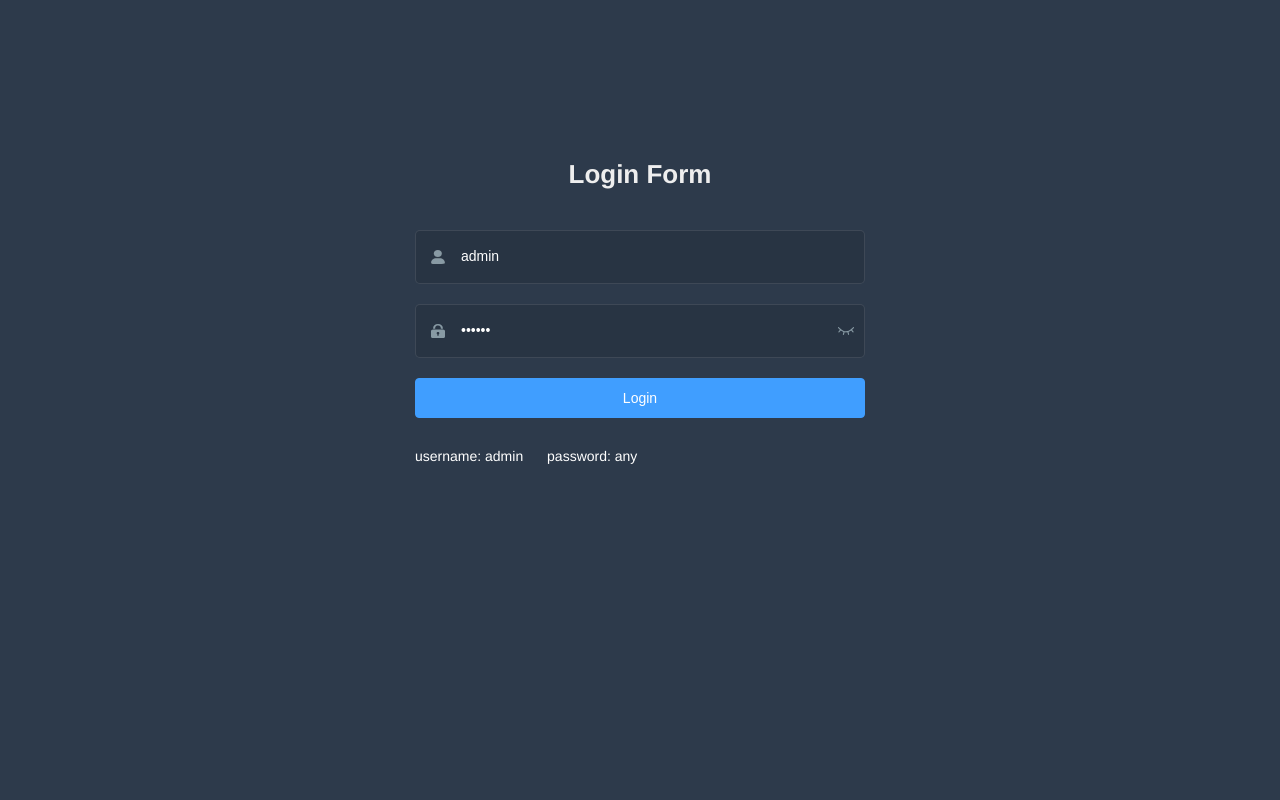
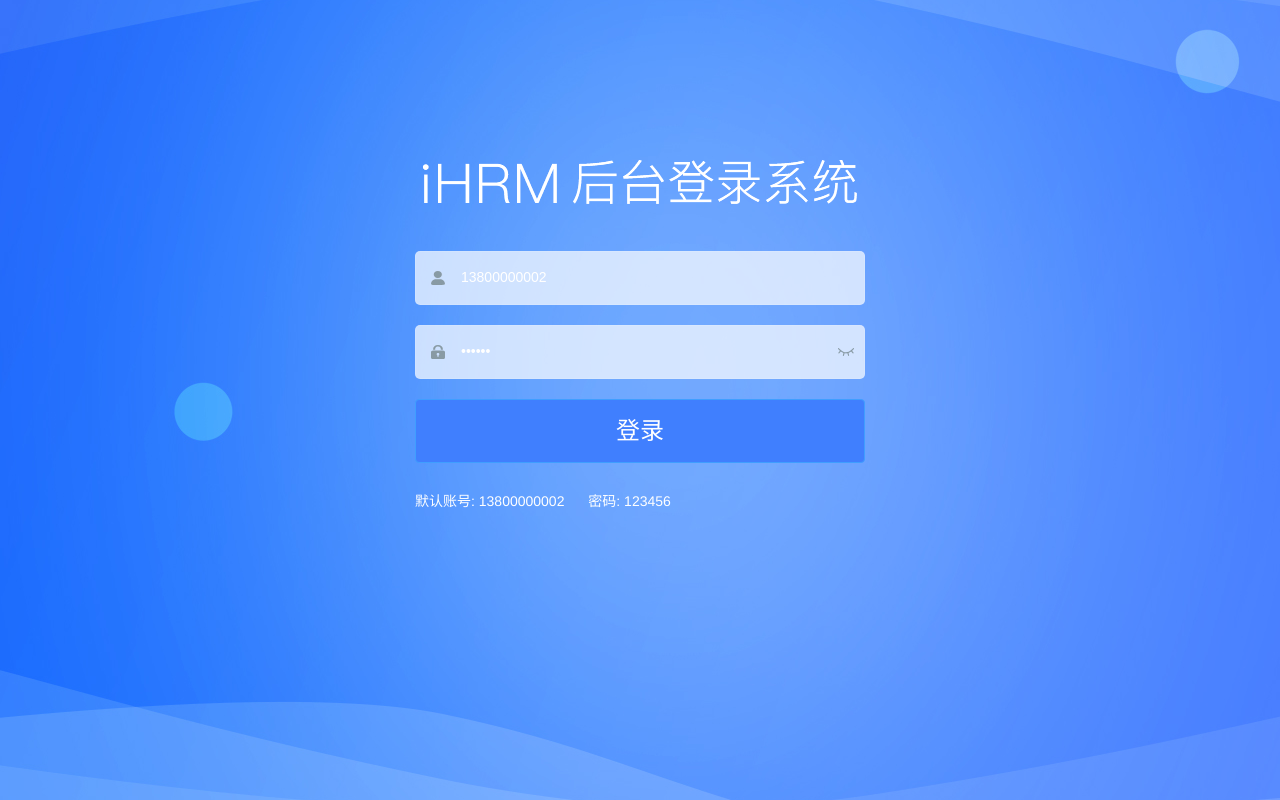
Before and after one commit to moxiaoyu12138/hrscss, a Vue app: page /#/login in a window 1280 px wide. Built offline with nearby package versions, Linux system fonts and the light colour scheme.

Commit message:
手机号和密码校验

```diff
--- a/src/settings.js
+++ b/src/settings.js
@@ -1,6 +1,6 @@
 module.exports = {
 
-  title: 'Vue Admin Template',
+  title: '人力资源',
 
   /**
    * @type {boolean} true | false
--- a/src/utils/validate.js
+++ b/src/utils/validate.js
@@ -18,3 +18,11 @@
   const valid_map = ['admin', 'editor']
   return valid_map.indexOf(str.trim()) >= 0
 }
+
+/**
+ * 校验手机号
+ * **/
+
+export function validMobile(str) {
+  return /^1[3-9]\d{9}$/.test(str)
+}
--- a/src/views/login/index.vue
+++ b/src/views/login/index.vue
@@ -3,17 +3,19 @@
     <el-form ref="loginForm" :model="loginForm" :rules="loginRules" class="login-form" auto-complete="on" label-position="left">
 
       <div class="title-container">
-        <h3 class="title">Login Form</h3>
+        <h3 class="title">
+          <img src="@/assets/common/login-logo.png" alt="">
+        </h3>
       </div>
 
-      <el-form-item prop="username">
+      <el-form-item prop="mobile">
         <span class="svg-container">
           <svg-icon icon-class="user" />
         </span>
         <el-input
           ref="username"
-          v-model="loginForm.username"
-          placeholder="Username"
+          v-model="loginForm.mobile"
+          placeholder="请输入手机号"
           name="username"
           type="text"
           tabindex="1"
@@ -30,7 +32,7 @@
           ref="password"
           v-model="loginForm.password"
           :type="passwordType"
-          placeholder="Password"
+          placeholder="请输入密码"
           name="password"
           tabindex="2"
           auto-complete="on"
@@ -41,11 +43,11 @@
         </span>
       </el-form-item>
 
-      <el-button :loading="loading" type="primary" style="width:100%;margin-bottom:30px;" @click.native.prevent="handleLogin">Login</el-button>
+      <el-button class="loginBtn" :loading="loading" type="primary" style="width:100%;margin-bottom:30px;" @click.native.prevent="handleLogin">登录</el-button>
 
       <div class="tips">
-        <span style="margin-right:20px;">username: admin</span>
-        <span> password: any</span>
+        <span style="margin-right:20px;">默认账号: 13800000002</span>
+        <span> 密码: 123456</span>
       </div>
 
     </el-form>
@@ -53,33 +55,28 @@
 </template>
 
 <script>
-import { validUsername } from '@/utils/validate'
+import { validMobile } from '@/utils/validate'
 
 export default {
   name: 'Login',
   data() {
-    const validateUsername = (rule, value, callback) => {
-      if (!validUsername(value)) {
-        callback(new Error('Please enter the correct user name'))
-      } else {
-        callback()
-      }
-    }
-    const validatePassword = (rule, value, callback) => {
-      if (value.length < 6) {
-        callback(new Error('The password can not be less than 6 digits'))
+    const validateMobile = (rule, value, callback) => {
+      if (!validMobile(value)) {
+        callback(new Error('手机号格式不正确'))
       } else {
         callback()
       }
     }
     return {
       loginForm: {
-        username: 'admin',
-        password: '111111'
+        mobile: '13800000002',
+        password: '123456'
       },
       loginRules: {
-        username: [{ required: true, trigger: 'blur', validator: validateUsername }],
-        password: [{ required: true, trigger: 'blur', validator: validatePassword }]
+        mobile: [{ required: true, trigger: 'blur', message: ' 手机号不能为空' },
+          { validator: validateMobile, trigger: 'blur' }],
+        password: [{ required: true, trigger: 'blur', message: '密码不能为空' },
+          { trigger: 'blur', max: 16, min: 6, message: '密码长度为6-16之间' }]
       },
       loading: false,
       passwordType: 'password',
@@ -163,11 +160,20 @@
     }
   }
 
-  .el-form-item {
+   .el-form-item {
     border: 1px solid rgba(255, 255, 255, 0.1);
-    background: rgba(0, 0, 0, 0.1);
+    background: rgba(255, 255, 255, 0.7); // 输入登录表单的背景色
     border-radius: 5px;
     color: #454545;
+  }
+   .el-form-item__error {
+    color: #fff
+  }
+  .loginBtn {
+    background: #407ffe;
+    height: 64px;
+    line-height: 32px;
+    font-size: 24px;
   }
 }
 </style>
@@ -175,9 +181,11 @@
 <style lang="scss" scoped>
 $bg:#2d3a4b;
 $dark_gray:#889aa4;
-$light_gray:#eee;
+$light_gray: #68b0fe;  // 将输入框颜色改成蓝色
 
 .login-container {
+  background-image: url('~@/assets/common/login.jpg');
+  background-position: center;
   min-height: 100%;
   width: 100%;
   background-color: $bg;
```
Also changed, not shown: 1 other file (tests, documents, lock files or other folders).
